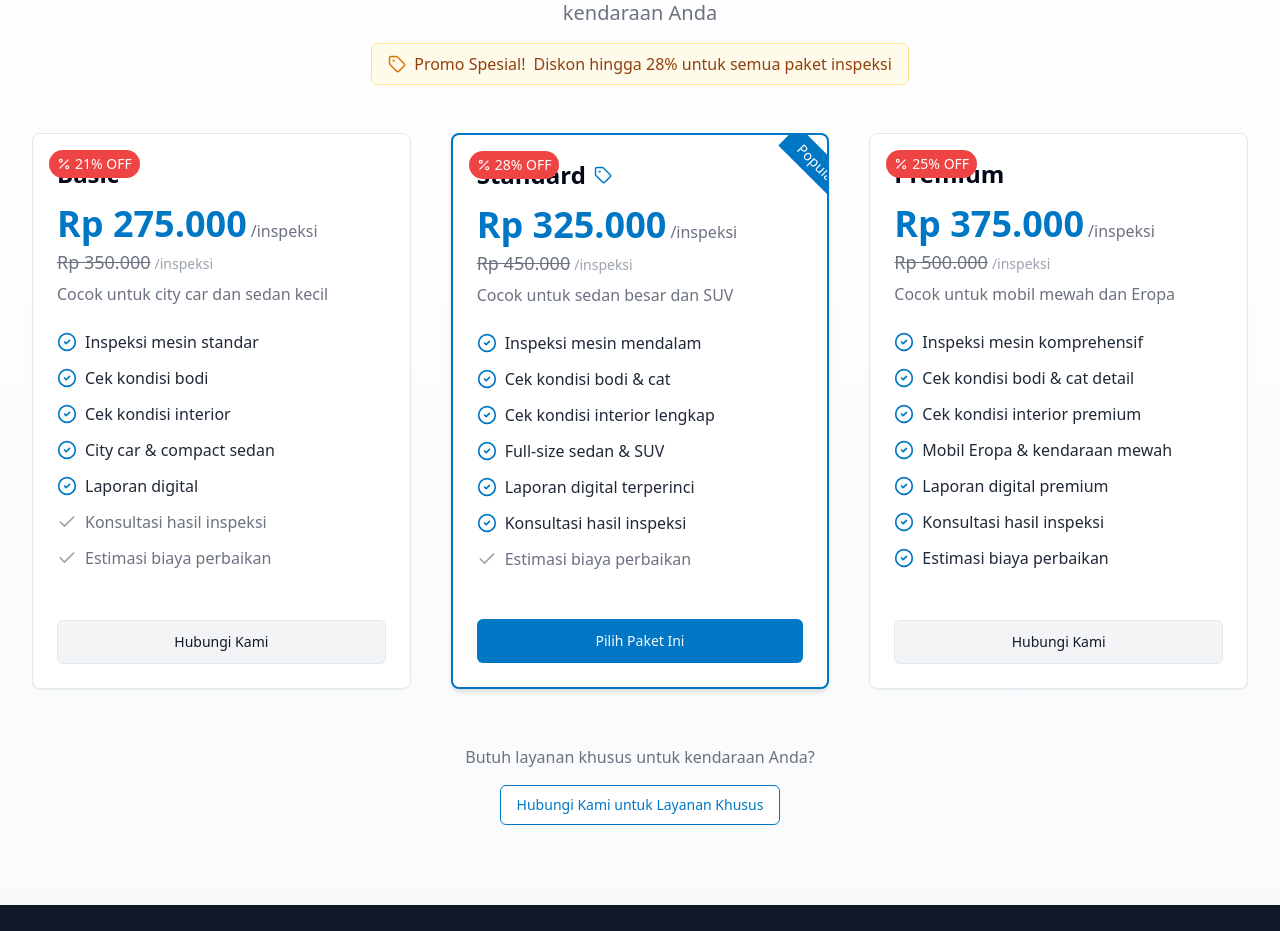
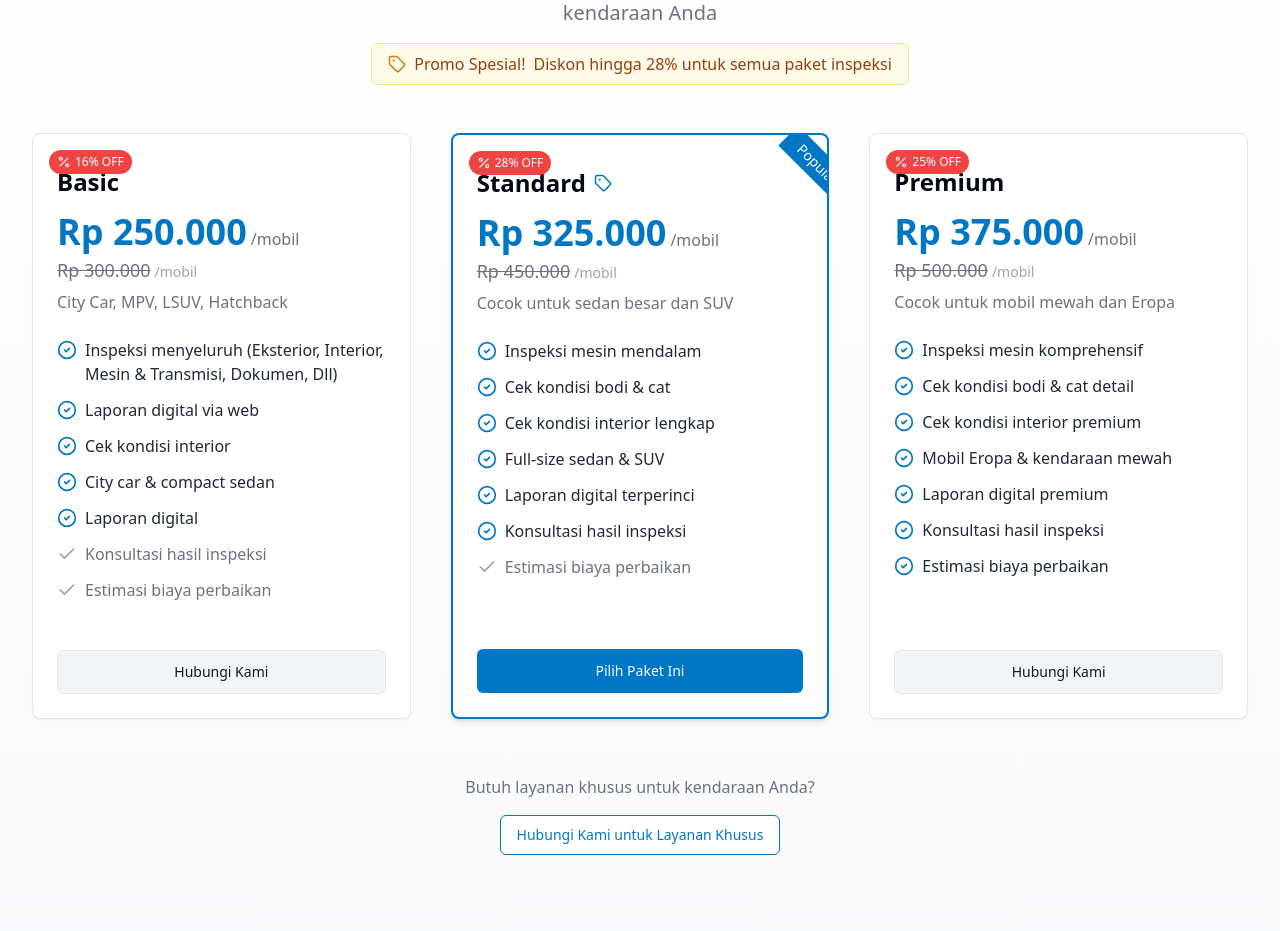
Before and after one commit to saldhyyoga/profmobil-ai-inspect, a React (Vite) app: page / in a window 1280 px wide. Shown: the part 5880-6811 px from the top of the page. Built offline with nearby package versions, Linux system fonts and the light colour scheme; the HTML template or start-up script is replaced by a standard one.

Commit message:
Fix: Pricing section display issues
Fixes overlapping and display issues in the pricing section, and updates the content of the "Basic" pricing tier.

```diff
--- a/src/components/PricingSection.tsx
+++ b/src/components/PricingSection.tsx
@@ -43,13 +43,13 @@ const PricingTier: React.FC<PricingTierProps> = ({
       )}
       {discountPercent && (
         <div className="absolute top-4 left-4">
-          <div className="bg-red-500 text-white px-2 py-1 rounded-full font-medium text-sm flex items-center">
+          <div className="bg-red-500 text-white px-2 py-1 rounded-full font-medium text-xs flex items-center">
             <Percent size={14} className="mr-1" />
             {discountPercent}% OFF
           </div>
         </div>
       )}
-      <CardHeader className="pb-0">
+      <CardHeader className="pb-0 pt-8">
         <div className="flex items-baseline gap-2 mb-2">
           <h3 className="text-2xl font-bold">{title}</h3>
           {popular && <Tag size={18} className="text-automotive-600" />}
@@ -57,12 +57,12 @@ const PricingTier: React.FC<PricingTierProps> = ({
         <div className="flex flex-col mb-4">
           <div className="flex items-baseline">
             <span className="text-4xl font-extrabold text-automotive-600">{price}</span>
-            <span className="ml-1 text-gray-500">/inspeksi</span>
+            <span className="ml-1 text-gray-500">/mobil</span>
           </div>
           {normalPrice && (
             <div className="flex items-baseline mt-1">
               <span className="text-gray-500 line-through text-lg">{normalPrice}</span>
-              <span className="ml-1 text-gray-400 text-sm">/inspeksi</span>
+              <span className="ml-1 text-gray-400 text-sm">/mobil</span>
             </div>
           )}
         </div>
@@ -99,14 +99,14 @@ const PricingSection = () => {
   const pricingTiers = [
     {
       title: "Basic",
-      normalPrice: "Rp 350.000",
-      price: "Rp 275.000",
-      description: "Cocok untuk city car dan sedan kecil",
+      normalPrice: "Rp 300.000",
+      price: "Rp 250.000",
+      description: "City Car, MPV, LSUV, Hatchback",
       popular: false,
-      discountPercent: 21,
+      discountPercent: 16,
       features: [
-        { title: "Inspeksi mesin standar", included: true },
-        { title: "Cek kondisi bodi", included: true },
+        { title: "Inspeksi menyeluruh (Eksterior, Interior, Mesin & Transmisi, Dokumen, Dll)", included: true },
+        { title: "Laporan digital via web", included: true },
         { title: "Cek kondisi interior", included: true },
         { title: "City car & compact sedan", included: true },
         { title: "Laporan digital", included: true },
```
